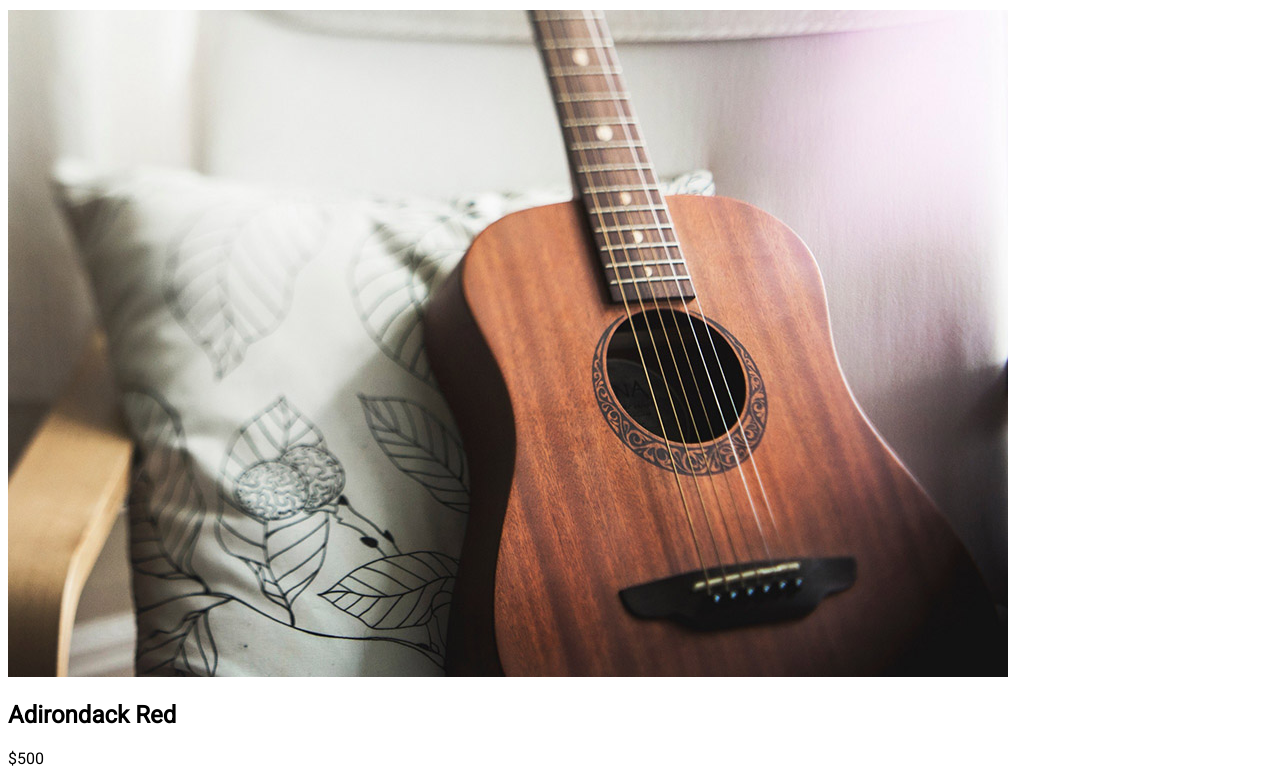
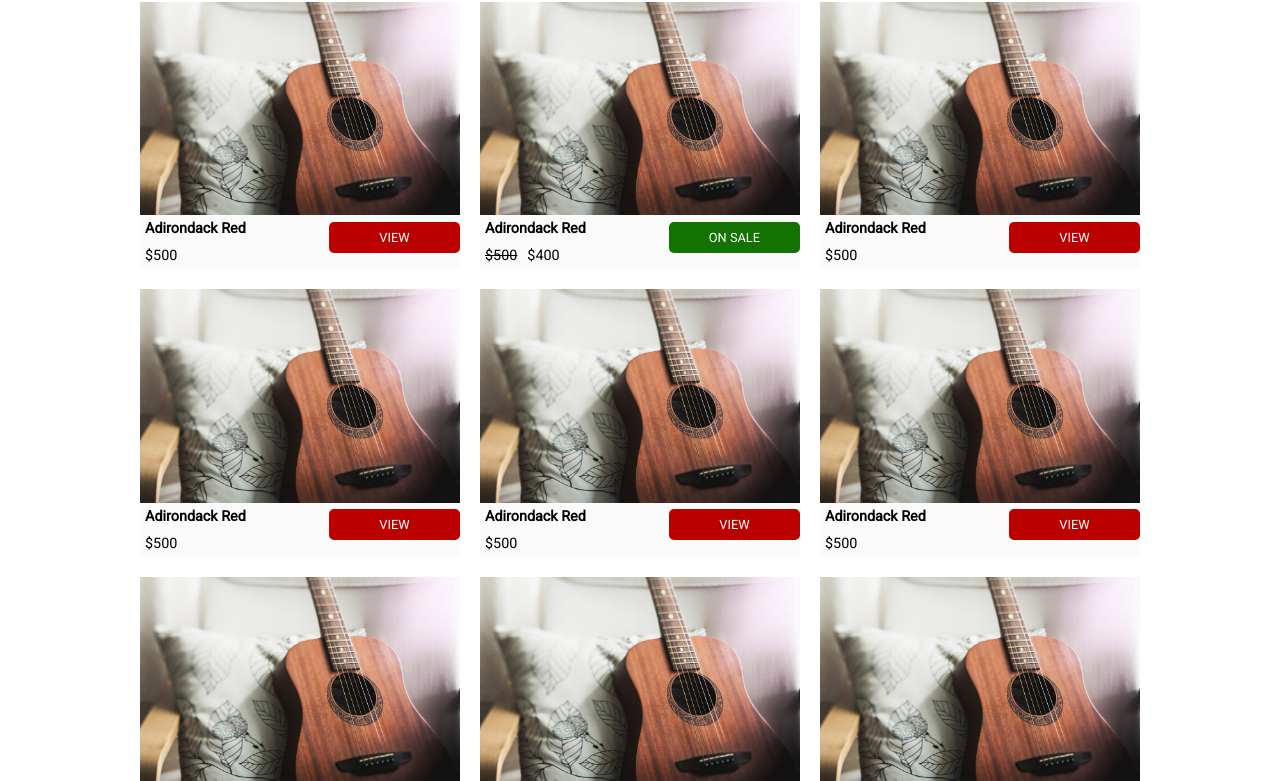
Before and after one commit to Martine-st/guitar-kings, a plain HTML site: page guitars.html in a window 1280 px wide. Shown: the part 135-916 px from the top of the page. Drawn offline with Linux system fonts and the light colour scheme; a web font is replaced by a local one.

Commit message:
update CSS Grids

```diff
--- a/css/styles.css
+++ b/css/styles.css
@@ -5,6 +5,10 @@
 
 body {
   font-family: "Roboto", Verdana, Geneva, Tahoma, sans-serif;
+  min-height: 100vh;
+  margin: 0px;
+  display: grid;
+  grid-template-rows: auto 1fr auto;
 }
 
 h1,
@@ -55,11 +59,15 @@ header a {
   background-color: #bb0000;
   color: #fff;
   font-size: 0.8em;
-  padding: 8px 30px;
+  padding: 8px 20px;
   border-radius: 5px;
   text-transform: uppercase;
   display: inline-block;
   margin: 0px auto 10px;
+  grid-column: 2;
+  grid-row: 2/4;
+  min-width: 91.2px;
+  text-align: center;
 }
 
 .cta_big {
@@ -75,8 +83,31 @@ header a {
   background-color: #e8e8e8;
 }
 
-.featured-products {
+.products {
   background-color: #fbfbfb;
+  display: grid;
+  grid-template-columns: 1fr auto;
+  align-items: center;
+}
+
+.products img {
+  grid-column: -1/1;
+}
+
+.products h2,
+.products h3,
+.products p {
+  grid-column: 1;
+  font-size: 0.9em;
+  margin: 5px;
+}
+
+.products--sale {
+  display: flex;
+}
+
+.old-price {
+  text-decoration: line-through;
 }
 
 .cta-sale {
@@ -85,6 +116,7 @@ header a {
 
 footer {
   text-align: center;
+  padding: 20px;
 }
 
 /* Homepage */
@@ -147,6 +179,22 @@ footer {
 
 .reviews_name {
   display: block;
+}
+
+.featured {
+  display: grid;
+  grid-template-columns: repeat(4, 1fr);
+  max-width: 1000px;
+  margin: 50auto;
+  gap: 10px;
+}
+
+.featured h2 {
+  grid-column: -1/1;
+}
+
+.featured img {
+  width: 100%;
 }
 
 /* Contact page */
@@ -215,3 +263,20 @@ textarea {
   gap: 10px;
   margin-top: 5px;
 }
+
+/* Guitars Page */
+
+.guitars {
+  max-width: 1000px;
+  margin: auto;
+}
+
+.product-list {
+  display: grid;
+  grid-template-columns: repeat(3, minmax(0, 1fr));
+  gap: 20px;
+}
+
+.product-list img {
+  width: 100%;
+}
--- a/guitars.html
+++ b/guitars.html
@@ -19,58 +19,61 @@
                 </ul>
             </nav>
         </header>
-        <main>
+        <main class="guitars">
             <h1>Guitars</h1>
             <section class="product-list">
-                <div>
+                <div class="products">
                     <img src="images/product.jpg" alt="Adirondack Red">
                     <h2>Adirondack Red</h2>
                     <p>$500</p>
                     <a href="products/adirondack-red.html" class="cta">View</a>
                 </div>
-                <div>
+                <div class="products">
+                    <img src="images/product.jpg" alt="Adirondack Red">
+                    <h2>Adirondack Red</h2>
+                    <div class="products--sale">
+                        <p class="old-price">$500</p>
+                        <p>$400</p>
+                    </div>
+                    <a href="products/adirondack-red.html" class="cta cta-sale">On sale</a>
+                </div>
+                <div class="products">
                     <img src="images/product.jpg" alt="Adirondack Red">
                     <h2>Adirondack Red</h2>
                     <p>$500</p>
                     <a href="products/adirondack-red.html" class="cta">View</a>
                 </div>
-                <div>
+                <div class="products">
                     <img src="images/product.jpg" alt="Adirondack Red">
                     <h2>Adirondack Red</h2>
                     <p>$500</p>
                     <a href="products/adirondack-red.html" class="cta">View</a>
                 </div>
-                <div>
+                <div class="products">
                     <img src="images/product.jpg" alt="Adirondack Red">
                     <h2>Adirondack Red</h2>
                     <p>$500</p>
                     <a href="products/adirondack-red.html" class="cta">View</a>
                 </div>
-                <div>
+                <div class="products">
                     <img src="images/product.jpg" alt="Adirondack Red">
                     <h2>Adirondack Red</h2>
                     <p>$500</p>
                     <a href="products/adirondack-red.html" class="cta">View</a>
                 </div>
-                <div>
+                <div class="products">
                     <img src="images/product.jpg" alt="Adirondack Red">
                     <h2>Adirondack Red</h2>
                     <p>$500</p>
                     <a href="products/adirondack-red.html" class="cta">View</a>
                 </div>
-                <div>
+                <div class="products">
                     <img src="images/product.jpg" alt="Adirondack Red">
                     <h2>Adirondack Red</h2>
                     <p>$500</p>
                     <a href="products/adirondack-red.html" class="cta">View</a>
                 </div>
-                <div>
-                    <img src="images/product.jpg" alt="Adirondack Red">
-                    <h2>Adirondack Red</h2>
-                    <p>$500</p>
-                    <a href="products/adirondack-red.html" class="cta">View</a>
-                </div>
-                <div>
+                <div class="products">
                     <img src="images/product.jpg" alt="Adirondack Red">
                     <h2>Adirondack Red</h2>
                     <p>$500</p>
```
Also changed, not shown: index.html (+8 -5 lines).
